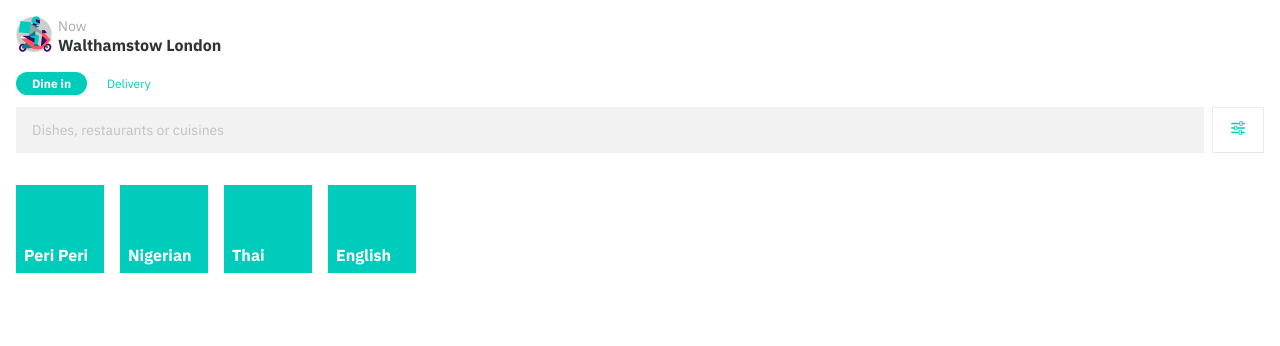
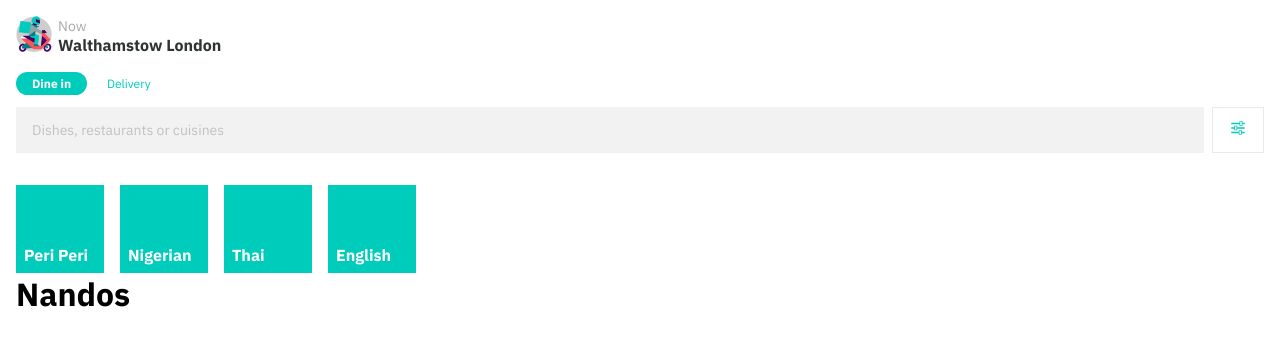
Before and after one commit to emmanuel2612/deliveroo, a plain HTML site: page index.html in a window 1280 px wide. Shown: the part 64-410 px from the top of the page. Drawn offline with Linux system fonts and the light colour scheme.

Commit message:
Add files via upload

```diff
--- a/index.html
+++ b/index.html
@@ -89,9 +89,14 @@
                 <h1>English</h1>
             </div>
 
+        </div>
 
+        <div class="restaurant-box">
+        <figure class="nandos">
+        </figure>
+        <h1>Nandos</h1>
+    </div>
 
-        </div>
 
     </main>
 
```
